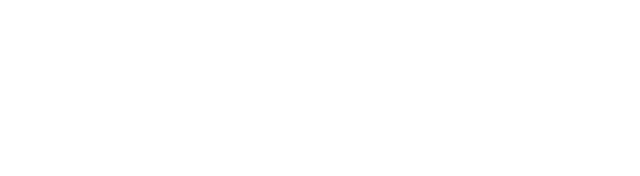
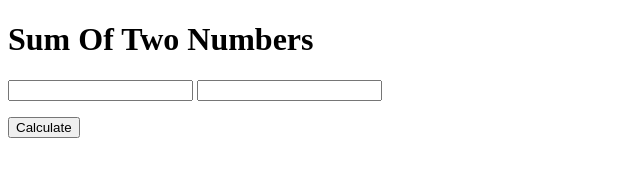
Before and after one commit to nilpatare/matcher.html, a plain HTML site: page index.html in a window 1280 px wide. Shown: the whole page, without its empty margins (0-640 px from the left). Drawn offline with Linux system fonts and the light colour scheme.

Commit message:
added html part

```diff
--- a/index.html
+++ b/index.html
@@ -4,6 +4,19 @@
     <title>DOM Manipulation</title>
 </head>
 <body>
+     <!-- <fieldset> -->
+    <div class="container">
+        <h1 class="app-heading">Sum Of Two Numbers</h1>
+        <input type="text" class="input-box" id="input-num1"/>
+        <input type="text" class="input-box" id="input-num2"/>
 
+        <p class="text-result" id="text-result"></p>
+        <div>
+            <button type="button" class="btn-action" onclick="calSum()">
+                Calculate
+            </button>
+        </div>
+
+    </div>
 </body>
 </html>
```
